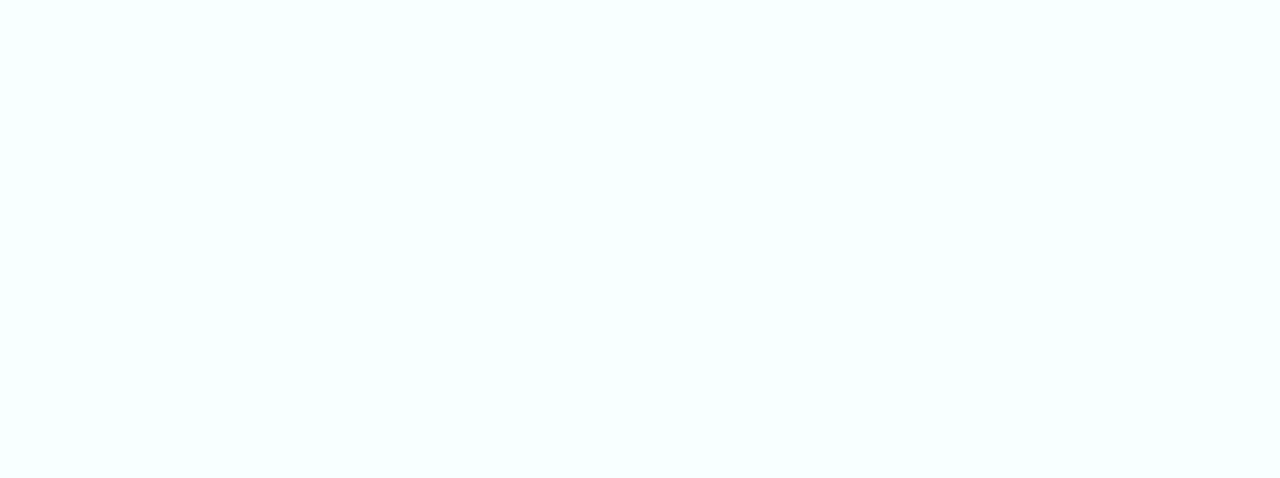
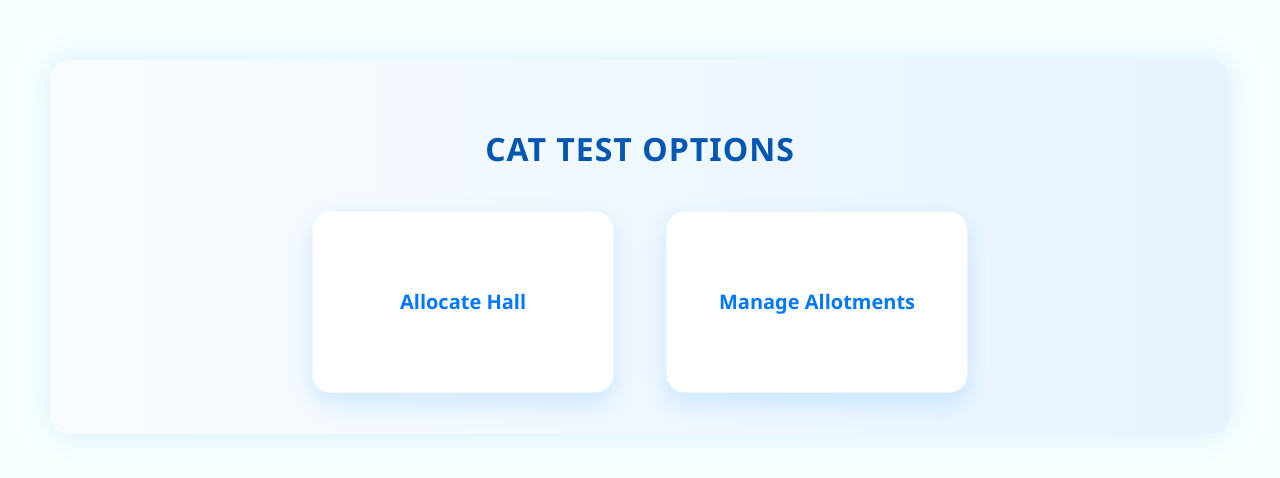
Before and after one commit to Mainudheen/allocation-management, a React (Create React App) app: page /CatOptionsPage in a window 1280 px wide. Before the commit this address had no page. Shown: the top 478 px of the page. Built offline with nearby package versions, Linux system fonts and the light colour scheme.

Commit message:
Added cat allocation path

```diff
--- a/src/App.js
+++ b/src/App.js
@@ -6,6 +6,7 @@ import AdminAuth from './components/AdminAuth';
 import Dashboard from './components/Dashboard';
 import AdminHomePage from './components/AdminHomepage';
 import StudentDashboard from './components/StudentDashboard';
+import CatOptionsPage from './components/CatOptionsPage';
 import './styles.css';
 
 function StudentDashboardWrapper() {
@@ -24,6 +25,7 @@ function App() {
         <Route path="/admin-login" element={<AdminAuth />} />
         <Route path="/dashboard" element={<Dashboard />} />
         <Route path="/admin-home" element={<AdminHomePage />} />
+        <Route path="/CatOptionsPage" element={<CatOptionsPage />} />
       </Routes>
     </Router>
   );
--- a/src/components/AdminHomepage.jsx
+++ b/src/components/AdminHomepage.jsx
@@ -23,7 +23,7 @@ const AdminHomePage = () => {
             <div className="dropbtn" onClick={() => toggleDropdown('hall')}>Hall Allocation</div>
             {openDropdown === 'hall' && (
               <div className="dropdown-content">
-                <Link to="/dashboard">CAT Exam Allocation</Link>
+                <Link to="/CatOptionsPage">CAT Exam Allocation</Link>
                 <Link to="#">PST Exam Allocation</Link>
                 <Link to="#">Special Tests Allocation</Link>
               </div>
--- /dev/null
+++ b/src/components/CatOptionsPage.css
@@ -0,0 +1,73 @@
+.cat-options-container {
+  max-width: 1100px;
+  margin: 60px auto;
+  padding: 40px;
+  background: linear-gradient(to right, #f9fcff, #e6f3ff);
+  border-radius: 20px;
+  box-shadow: 0 0 30px rgba(0, 140, 255, 0.15);
+  text-align: center;
+  font-family: 'Segoe UI', sans-serif;
+}
+
+.cat-options-container h2 {
+  color: #0056b3;
+  font-size: 32px;
+  margin-bottom: 40px;
+  text-transform: uppercase;
+  letter-spacing: 1px;
+}
+
+.cat-options-buttons {
+  display: flex;
+  flex-wrap: wrap;
+  justify-content: center;
+  gap: 50px;
+}
+
+.cat-option-card {
+  width: 300px;
+  height: 180px;
+  background: white;
+  border-radius: 20px;
+  border: 2px solid transparent;
+  background-clip: padding-box;
+  box-shadow: 0 10px 25px rgba(0, 140, 255, 0.15);
+  transition: all 0.3s ease;
+  display: flex;
+  justify-content: center;
+  align-items: center;
+  font-size: 20px;
+  font-weight: 600;
+  color: #0077ff;
+  cursor: pointer;
+  position: relative;
+  overflow: hidden;
+}
+
+.cat-option-card::before {
+  content: '';
+  position: absolute;
+  width: 120%;
+  height: 120%;
+  background: linear-gradient(135deg, #00bfff, #aee7ff);
+  top: -10%;
+  left: -10%;
+  z-index: 0;
+  transition: 0.5s;
+  opacity: 0;
+}
+
+.cat-option-card:hover::before {
+  opacity: 1;
+}
+
+.cat-option-card span {
+  position: relative;
+  z-index: 1;
+}
+
+.cat-option-card:hover {
+  color: white;
+  box-shadow: 0 15px 30px rgba(0, 140, 255, 0.4);
+  transform: scale(1.05);
+}
--- /dev/null
+++ b/src/components/CatOptionsPage.jsx
@@ -0,0 +1,24 @@
+import React from 'react';
+import { useNavigate } from 'react-router-dom';
+import './CatOptionsPage.css';
+// Assuming you have a CollegeHeader component
+
+function CatOptionsPage() {
+  const navigate = useNavigate();
+
+  return (
+    <div className="cat-options-container">
+      <h2>CAT Test Options</h2>
+      <div className="cat-options-buttons">
+        <div className="cat-option-card" onClick={() => navigate('/dashboard')}>
+          <span>Allocate Hall</span>
+        </div>
+        <div className="cat-option-card" onClick={() => navigate('/manage-allotments')}>
+          <span>Manage Allotments</span>
+        </div>
+      </div>
+    </div>
+  );
+}
+
+export default CatOptionsPage;
--- a/src/components/StudentDashboard.jsx
+++ b/src/components/StudentDashboard.jsx
@@ -5,7 +5,8 @@ function StudentDashboard() {
   const { state } = useLocation();
   const rollno = state?.rollno?.toUpperCase();  // Ensure roll number is in uppercase
 
-  const [allocation, setAllocation] = useState(null);
+
+  const [allocations, setAllocations] = useState([]);
   const [loading, setLoading] = useState(true);
 
   useEffect(() => {
@@ -20,12 +21,14 @@ function StudentDashboard() {
         return res.json();
       })
       .then((data) => {
-        setAllocation(data);
+        // If backend returns a single object, convert it to an array
+        const formatted = Array.isArray(data) ? data : [data];
+        setAllocations(formatted);
         setLoading(false);
       })
       .catch((err) => {
         console.error("Error fetching allocation:", err);
-        setAllocation(null);
+        setAllocations([]);
         setLoading(false);
       });
   }, [rollno]);
@@ -35,22 +38,36 @@ function StudentDashboard() {
   }
 
   if (loading) {
-    return <p style={{ textAlign: "center" }}>⏳ Loading your room allocation...</p>;
+    return <p style={{ textAlign: "center" }}>⏳ Loading your room allocations...</p>;
   }
 
-  if (!allocation) {
-    return <p style={{ textAlign: "center", color: "red" }}>❌ No allocation found for your roll number.</p>;
+  if (!allocations || allocations.length === 0) {
+    return <p style={{ textAlign: "center", color: "red" }}>❌ No allocations found for your roll number.</p>;
   }
 
   return (
-    <div className="student-dashboard" style={{ padding: "20px", maxWidth: "500px", margin: "auto", textAlign: "left", border: "1px solid #ccc", borderRadius: "10px", backgroundColor: "#f9f9f9" }}>
-      <h2 style={{ textAlign: "center", color: "#2c3e50" }}>📘 Exam Room Allocation</h2>
-      <hr />
-      <p><strong>🎓 Roll No:</strong> {rollno}</p>
-      <p><strong>📑 Exam:</strong> {allocation.examName}</p>
-      <p><strong>🗓️ Date:</strong> {new Date(allocation.examDate).toLocaleDateString()}</p>
-      <p><strong>🏫 Room:</strong> {allocation.room}</p>
-      <p><strong>👨‍🏫 Invigilators:</strong> {allocation.invigilators?.join(" & ")}</p>
+    <div style={{ backgroundColor: "#f0fcff", minHeight: "100vh", padding: "2rem" }}>
+      <h2 style={{ textAlign: "center", color: "#2c3e50", marginBottom: "2rem" }}>📘 Exam Room Allocations</h2>
+      <div style={{ display: "flex", flexWrap: "wrap", justifyContent: "center", gap: "1.5rem" }}>
+        {allocations.map((allocation, index) => (
+          <div key={index} style={{
+            padding: "20px",
+            maxWidth: "400px",
+            minWidth: "300px",
+            textAlign: "left",
+            border: "1px solid #ccc",
+            borderRadius: "10px",
+            backgroundColor: "#f9f9f9",
+            boxShadow: "0 4px 8px rgba(0, 0, 0, 0.1)"
+          }}>
+            <p><strong>🎓 Roll No:</strong> {rollno}</p>
+            <p><strong>📑 Exam:</strong> {allocation.examName}</p>
+            <p><strong>🗓️ Date:</strong> {new Date(allocation.examDate).toLocaleDateString()}</p>
+            <p><strong>🏫 Room:</strong> {allocation.room}</p>
+            <p><strong>👨‍🏫 Invigilators:</strong> {allocation.invigilators?.join(" & ")}</p>
+          </div>
+        ))}
+      </div>
     </div>
   );
 }
--- a/src/components/StudentLogin.jsx
+++ b/src/components/StudentLogin.jsx
@@ -43,9 +43,13 @@ function StudentLogin() {
 
       if (res.ok) {
         alert("Login successful!");
-        navigate("/student-dashboard", {
-          state: { rollno: formData.rollno.trim().toUpperCase() }
+        navigate('/student-dashboard', {
+          state: {
+            rollno: formData.rollno.toUpperCase(),
+            allocations: data.allocations,  // from backend
+          },
         });
+
       }
 
     } catch (error) {
```
Also changed, not shown: 1 other file (tests, documents, lock files or other folders).
